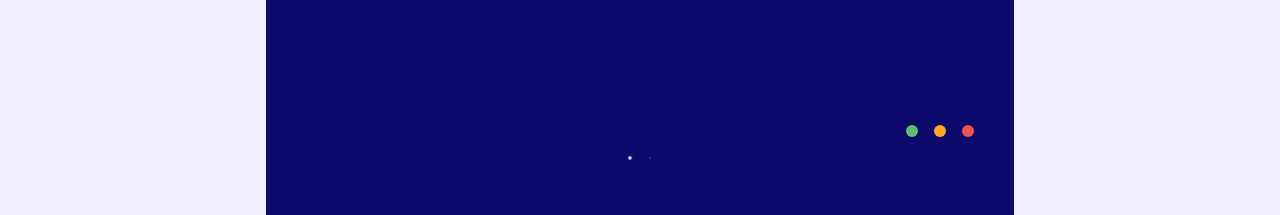
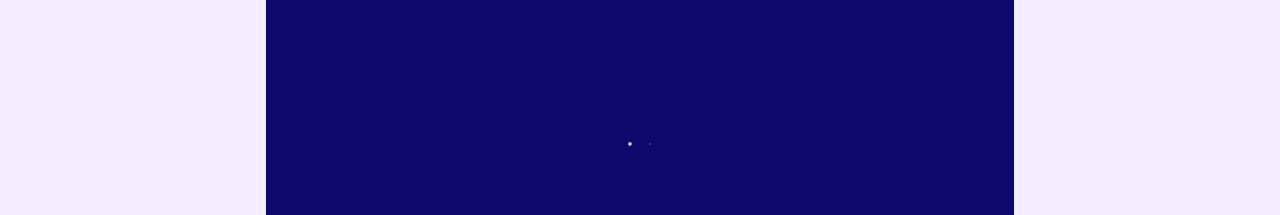
Before and after one commit to debug-evenstar/TiooLandingPage, a React (Create React App) app: page / in a window 1280 px wide. Shown: the part 980-1195 px from the top of the page. Built offline with nearby package versions, Linux system fonts and the light colour scheme.

Commit message:
removed contrls

```diff
--- a/src/pages/homes/component/Demo.tsx
+++ b/src/pages/homes/component/Demo.tsx
@@ -20,14 +20,14 @@ function Demo() {
   return (
     <div className="bg-[#F2EDFF] py-16 px-32">
       <div className="bg-[#0E096C] border h-[500px] w-[750px] flex flex-col items-center justify-center px-10 mx-auto rounded-[56px] relative">
-        <div className="flex items-center justify-end w-full mb-4">
+{/*        <div className="flex items-center justify-end w-full mb-4">
           <div className="flex items-center justify-between space-x-4">
             <div className="w-3 h-3 rounded-full bg-green-400"></div>
             <div className="w-3 h-3 rounded-full bg-orange-400"></div>
             <div className="w-3 h-3 rounded-full bg-red-400"></div>
           </div>
         </div>
-        <div className="overflow-hidden">
+*/}        <div className="overflow-hidden">
           {<VideoPlayer play={start} onLoad={loader}/>}
         </div>
         <button onClick={() => toggleStart()} className="shadow-[0_0_10px_5px_rgba(0,0,0,0.3)] absolute outline-none text-3xl text-blue-700 w-[60px] h-[60px] rounded-full bg-white flex items-center justify-center left-10 bottom-8 shadow-2xl">
```
